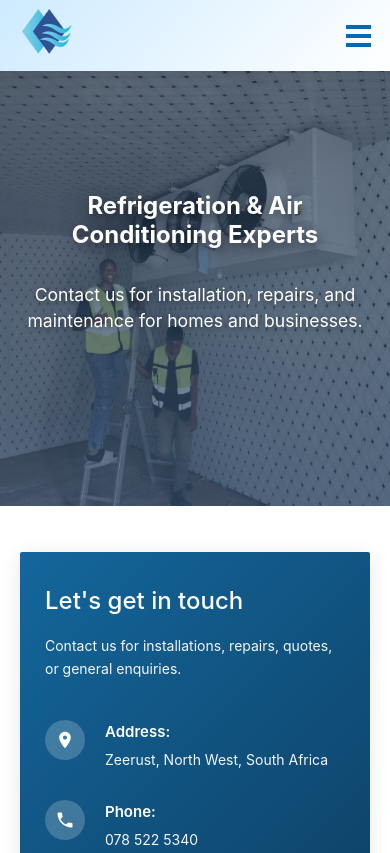
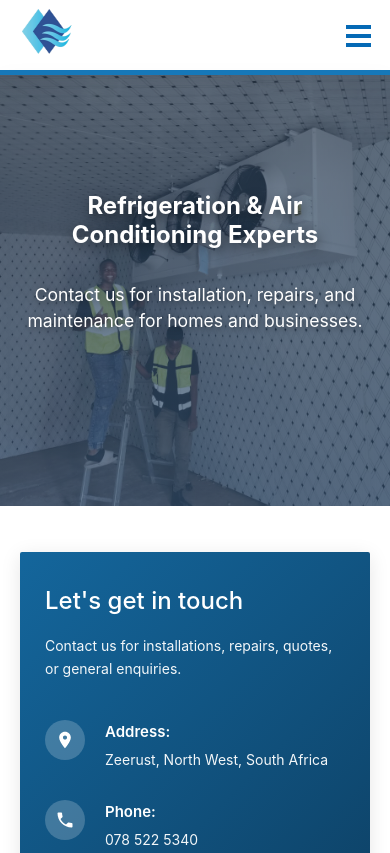
Before and after one commit to 0-chrollo/reairtech, a plain HTML site: page contact.html in a window 390 px wide. Shown: the top 853 px of the page. Drawn offline with Linux system fonts and the light colour scheme.

Commit message:
complete

```diff
--- a/contact.html
+++ b/contact.html
@@ -19,7 +19,7 @@
             position: fixed;
             top: 0;
             width: 100%;
-            background: linear-gradient(135deg, #ceebff 0%, #ffffff 100%);
+            background: white;
             backdrop-filter: blur(10px);
             box-shadow: 0 2px 20px rgba(0, 0, 0, 0.1);
             z-index: 1000;
@@ -145,7 +145,8 @@
                 left: 0;
                 top: 70px;
                 flex-direction: column;
-                background: linear-gradient(135deg, #e3f1ff);
+                background: white;
+                border-bottom: 5px solid #1678b9;
                 width: 100%;
                 text-align: center;
                 gap: 0;
```
Also changed, not shown: projects.html (+3 -2 lines).
